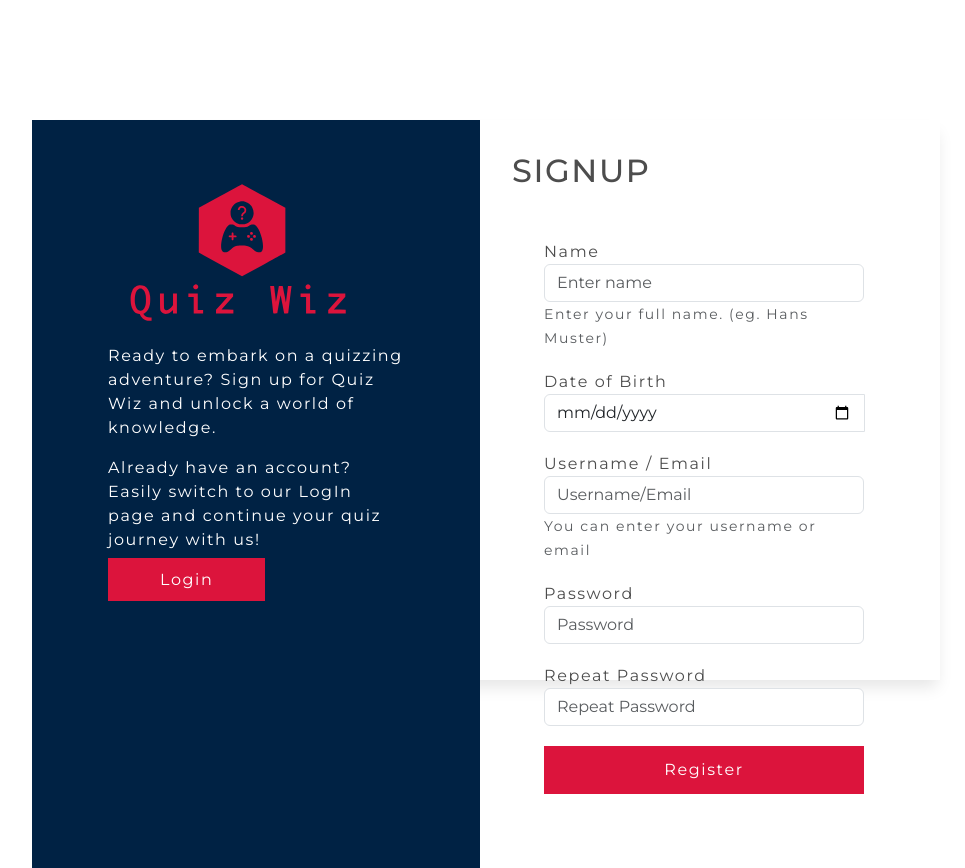
After one commit to hamsiHftm/IN241_QuizWiz, a PHP site: page /pages/register.php in a window 1280 px wide. The commit adds this page. Shown: the whole page, without its empty margins (148-1113 px from the left). Run offline with PHP 8.4, Linux system fonts and the light colour scheme.

Commit message:
login, register pages aded and question get added

```diff
--- a/src/app/assets/css/quizWiz.css
+++ b/src/app/assets/css/quizWiz.css
@@ -3,6 +3,9 @@
     --qw-white: #ffffff;
     --qw-grey: #4D4D4D;
     --qw-red: #DC143C;
+    --qw-pastal-yellow: #F2EAC4;
+    --qw-pastal-red: #FAA8A8;
+    --qw-pastal-green: #9AE3B7;
 }
 
 
@@ -171,3 +196,51 @@ TODO --> Window size change CSS
     font-size: 1.25rem;
     color: var(--qw-red);
 }
+
+/***************************************
+ Login & Register style
+****************************************/
+
+.qw-card-layout {
+    height: 100%;
+    width: 100%;
+}
+
+.qw-card-container {
+    height: 70%;
+    width: 70%;
+    box-shadow: 0 10px 15px -3px rgba(0,0,0,0.1);
+}
+
+.qw-card-inner-layout {
+    padding: 4em;
+    width: 100%;
+    height: 100%;
+}
+
+.qw-card-inner-layout.div {
+    width: 100%;
+}
+
+.qw-card-icon-layout {
+    height: 10em;
+}
+
+
+/***************************************
+ Login & Register form
+****************************************/
+
+.qw-form {
+    padding: 2em;
+}
+
+.qw-form > div{
+    padding: 10px 0;
+    width: 100%;
+}
+
+.qw-form > div > button{
+    padding: 10px 0;
+    width: 100%;
+}
--- a/src/app/components/header.php
+++ b/src/app/components/header.php
@@ -27,11 +27,11 @@
                 <?php
                 if (!$GLOBALS['IS_USER_LOGGED']) {
                     echo '<li class="nav-item active">
-                    <a class="header-link" href="#">Register</a>
+                    <a class="header-link" href="/pages/register.php">Register</a>
                 </li>';
 
                     echo '<li class="nav-item active">
-                    <a class="header-link" href="#">Login</a>
+                    <a class="header-link" href="/pages/login.php">Login</a>
                 </li>';
                 }
                 ?>
--- a/src/config.php
+++ b/src/config.php
@@ -11,4 +11,4 @@ $GLOBALS['NR_OF_QUESTIONS'] = 10;
 $GLOBALS['QUESTION_TYPE'] = 'multiple';
 
 $GLOBALS['SHOW_LANDING_PAGE'] = true;
-$GLOBALS['IS_USER_LOGGED'] = true;
+$GLOBALS['IS_USER_LOGGED'] = false;
--- a/src/pages/home.php
+++ b/src/pages/home.php
@@ -20,6 +20,7 @@
     <link href="https://fonts.googleapis.com/css2?family=Montserrat:wght@100;200;300;400;500&family=Roboto:wght@100;300;400&display=swap" rel="stylesheet">
 </head>
 <body>
+    <!-- TODO rethink about the components to use in the header, because image is not loading properly -->
     <?php include '../app/components/header.php'; ?>
     <div class="container-sm">
         <div class="qw-content">
--- a/src/pages/landing.php
+++ b/src/pages/landing.php
@@ -1,8 +1,11 @@
+<!-- it's not been used -->
+
+
 <div class="container-fluid landing-page-container">
     <div class="row landing-page-container">
         <div class="col-5">
             <div class="landing-page-container d-flex align-items-center justify-content-center">
-                <img class="landing-page-logo" src="../app/assets/img/quiz-wiz-logo-with-slogan.jpg">
+                <img class="landing-page-logo" src="../app/assets/img/quiz_wiz_logo.svg">
             </div>
         </div>
         <div class="col-7 qw-blue-container">
--- /dev/null
+++ b/src/pages/register.php
@@ -0,0 +1,81 @@
+<?php
+?>
+
+<!DOCTYPE html>
+<html>
+<head>
+    <title>QuizWiz</title>
+    <link rel="icon" href="../app/assets/img/logo_icon.svg">
+    <!-- Adding bootstrap library -->
+    <link rel="stylesheet" href="../app/assets/bootstrap/css/bootstrap.css">
+    <script src="../app/assets/bootstrap/js/bootstrap.js"></script>
+    <!-- Custom stylesheet -->
+    <link rel="stylesheet" href="../app/assets/css/quizWiz.css">
+    <!-- added google fonts -->
+    <link rel="preconnect" href="https://fonts.googleapis.com">
+    <link rel="preconnect" href="https://fonts.gstatic.com" crossorigin>
+    <link href="https://fonts.googleapis.com/css2?family=Montserrat:wght@100;200;300;400;500&family=Roboto:wght@100;300;400&display=swap" rel="stylesheet">
+</head>
+<body>
+    <div class="qw-card-layout d-flex align-items-center justify-content-center">
+        <div class="qw-card-container">
+            <div class="row qw-card-layout">
+                <div class="col-6 qw-blue-container">
+                        <div class="qw-card-inner-layout">
+                            <div>
+                                <img class="qw-card-icon-layout" src="../app/assets/img/quiz_wiz_logo.svg">
+                            </div>
+                            <div>
+                                <p>Ready to embark on a quizzing adventure? Sign up for Quiz Wiz and unlock a world of knowledge.</p>
+                            </div>
+                            <div>
+                                <p>Already have an account? Easily switch to our LogIn page and continue your quiz journey with us!</p>
+                            </div>
+                            <div>
+                                <a class="qw-red-button" href="login.php">Login</a>
+                            </div>
+                        </div>
+                </div>
+                <div class="col-6" style="padding: 2em">
+                    <h2>SIGNUP</h2>
+                    <form class="qw-form col d-flex flex-column justify-content-between">
+                        <div class="form-group">
+                            <label for="nameInput">Name</label>
+                            <input type="text" class="form-control" id="nameInput" aria-describedby="nameInputHelp" placeholder="Enter name">
+                            <small id="nameInputHelp" class="form-text text-muted">Enter your full name. (eg. Hans Muster)</small>
+                        </div>
+
+                        <div class="form-group">
+                            <label for="dateOfBirthInput">Date of Birth</label>
+                            <div class='input-group date' id='dateOfBirthInput'>
+                                <input type='date' class="form-control" />
+                                <span class="input-group-addon">
+                                    <span class="glyphicon glyphicon-calendar"></span>
+                                </span>
+                            </div>
+                        </div>
+
+                        <div class="form-group">
+                            <label for="usernameInput">Username / Email</label>
+                            <input type="text" class="form-control" id="usernameInput" aria-describedby="usernameInput" placeholder="Username/Email">
+                            <small id="usernameInput" class="form-text text-muted">You can enter your username or email</small>
+                        </div>
+
+                        <div class="form-group">
+                            <label for="passwordInput">Password</label>
+                            <input type="password" class="form-control" id="passwordInput" placeholder="Password">
+                        </div>
+                        <div class="form-group">
+                            <label for="repeatPasswordInput">Repeat Password</label>
+                            <input type="password" class="form-control" id="repeatPasswordInput" placeholder="Repeat Password">
+                        </div>
+                        <div>
+                            <button class="qw-red-button" type="submit">Register</button>
+                        </div>
+                    </form>
+                </div>
+            </div>
+        </div>
+    </div>
+</body>
+</html>
```
Also changed, not shown: other parts of src/app/assets/css/quizWiz.css (+27 -5 lines), src/pages/forget_password.php (added, +59 -0 lines), src/pages/login.php (added, +69 -0 lines), src/pages/quiz_question.php (+51 -7 lines), README.md.
